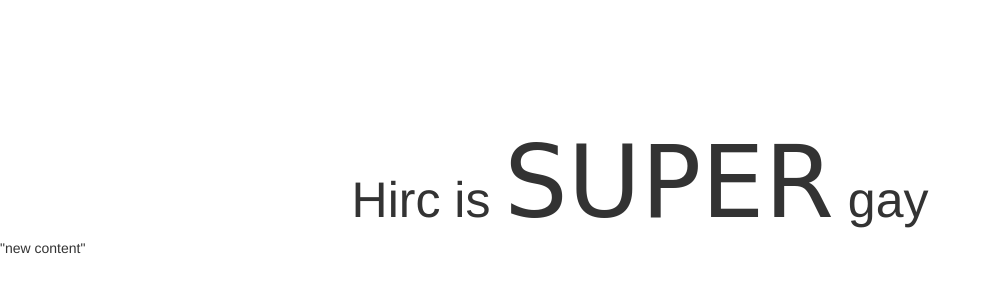
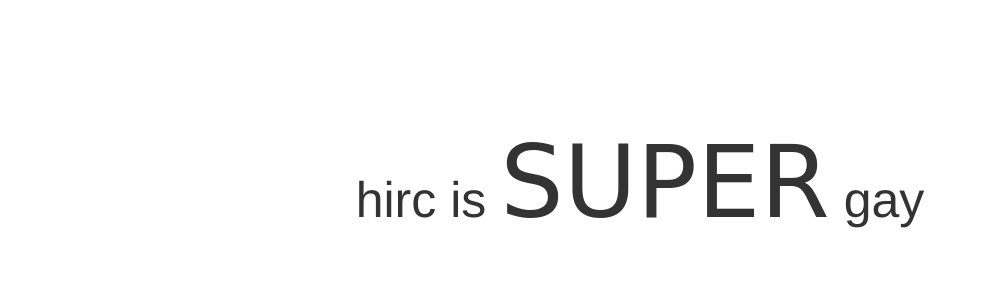
Before and after one commit to dbedggood/webportfolio, a plain HTML site: page index.html in a window 1280 px wide. Shown: the whole page, without its empty margins (0-991 px from the left). Drawn offline with nearby package versions, Linux system fonts and the light colour scheme; a web font is replaced by a local one.

Commit message:
ftploy test

```diff
--- a/index.html
+++ b/index.html
@@ -48,9 +48,8 @@
         <text xml:space="preserve" style="font-style:normal;font-weight:normal;font-size:6.80711079px;line-height:1.25;font-family:sans-serif;letter-spacing:0px;word-spacing:0px;fill:#000000;fill-opacity:1;stroke:none;stroke-width:0.42544442" x="227.2935747940797" y="74.51334686212253" id="text1441" transform="matrix(1.4924723454969135,0,0,3.77519075321919,-112.62105289172192,-88.48646375798359) "><tspan sodipodi:role="line" id="tspan1439" x="227.2935747940797" y="74.51334686212253" style="stroke-width:0.42544442" transform="matrix(1,0,0,0.9999999999999999,-21.91048541782304,-2.0513008768886216) ">about 25 inches</tspan><tspan sodipodi:role="line" x="227.2935747940797" y="83.02223486212252" style="stroke-width:0.42544442" id="tspan1443" transform="matrix(1,0,0,0.9999999999999999,-21.91048541782304,-2.0513008768886216) "/></text>
       </g></g></svg>
 </div>
-    <h1 class="center">Hirc is <span class="gay" onclick="unhide()">SUPER</span> gay <span class="meme">when he is being rammed from behind</span></h1>
+    <h1 class="center">hirc is <span class="gay" onclick="unhide()">SUPER</span> gay <span class="meme">when he is being rammed from behind</span></h1>
 
 </body>
 
 </html>
-"new content"
```
